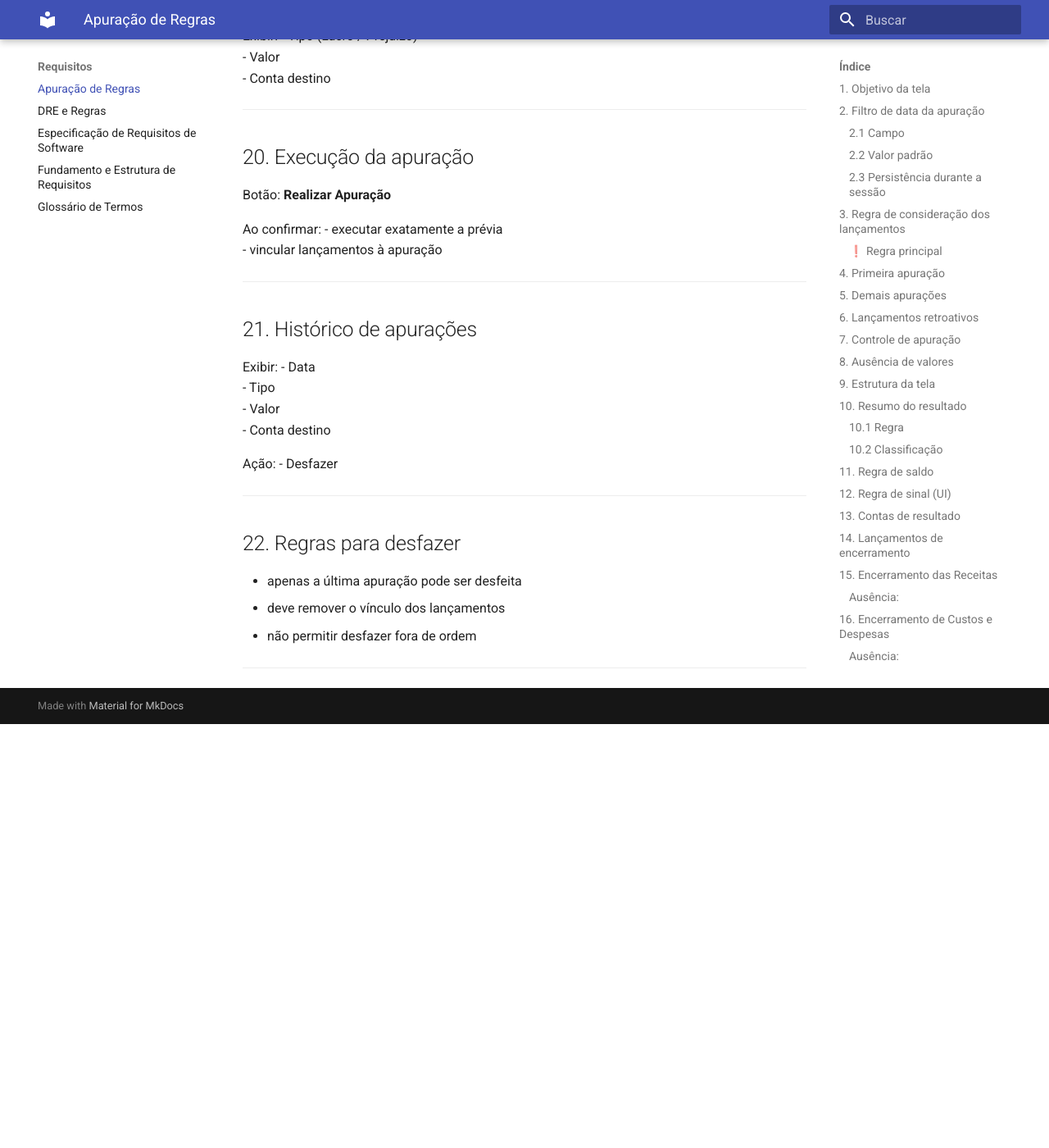
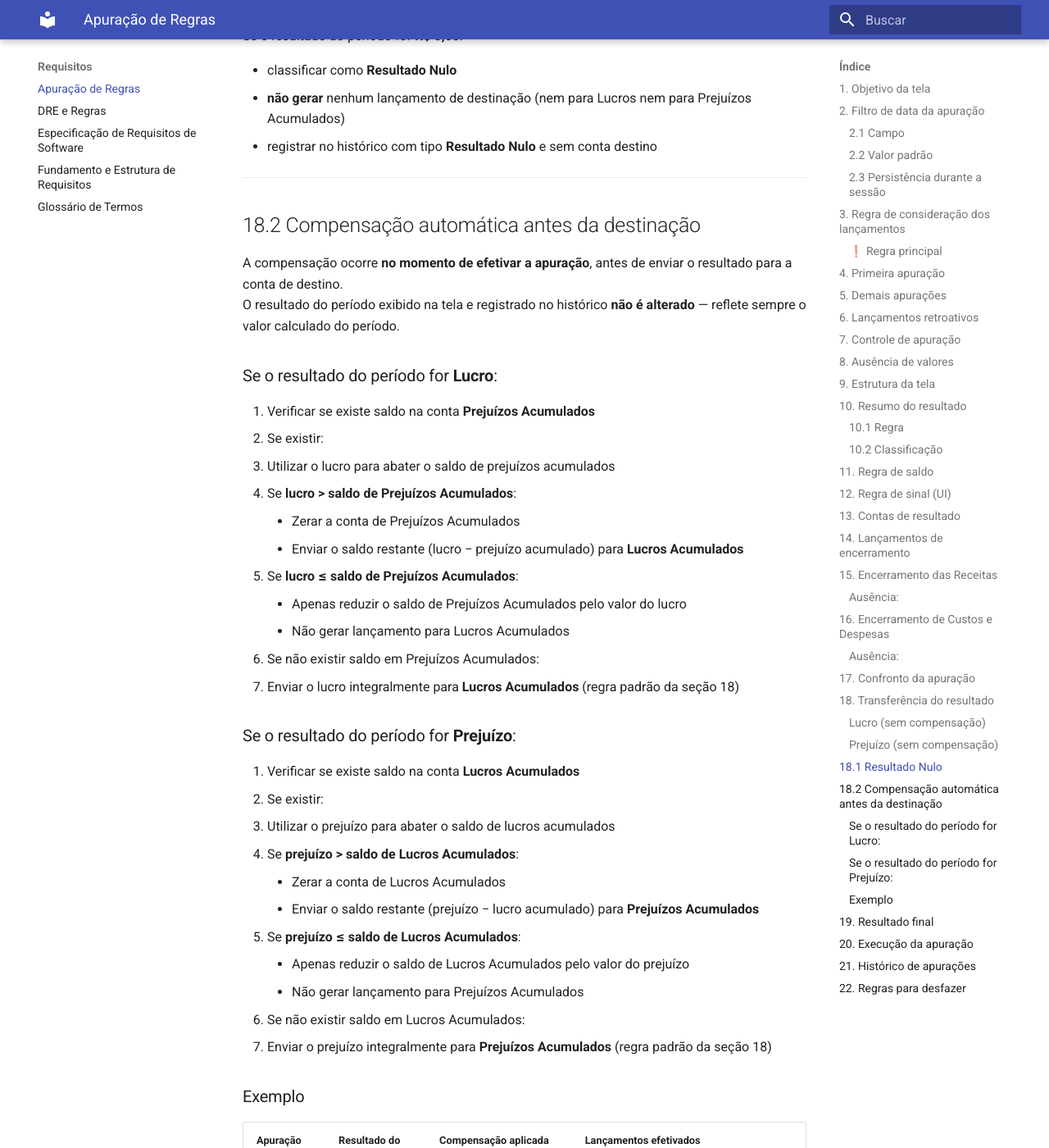
Before and after one commit to NES-Contabilidade-Integrada/doc-coins2026.1, an MkDocs documentation site: the page built from docs/requisitos/apuracao-regras.md, in a window 1280 px wide and 1400 px high, scrolled down 5426 px. Shown: the whole window at 82% size. Built offline with MkDocs 1.6.1 and Material for MkDocs 9.7.7, drawn with Linux system fonts in a browser that asks for light colours; before the commit the page ends 6309 px from its top, so only the background shows below that; some of the changed text lies outside the part shown.

Commit message:
docs: adicionar regras de Resultado Nulo e compensação automática na apuração
Inclui duas novas regras ausentes nos requisitos e nas regras da apuração:
1. Resultado Nulo (R$0,00): nenhum lançamento de destinação é gerado
2. Compensação automática entre Lucros/Prejuízos Acumulados antes da destinação final

Também corrige CAs que especificavam texto literal de mensagens de erro/sucesso
e um CA com detalhe técnico de implementação (processamento em memória),
alinhando ao padrão atualizado da skill de especificação de requisitos.

Co-Authored-By: Claude Sonnet 4.6 <noreply@anthropic.com>

```diff
--- a/docs/requisitos/apuracao-regras.md
+++ b/docs/requisitos/apuracao-regras.md
@@ -215,13 +215,65 @@ Indicador:
 
 ## 18. Transferência do resultado
 
-### Lucro
+### Lucro (sem compensação)
 - Débito → Apuração
 - Crédito → Lucros Acumulados
 
-### Prejuízo
+### Prejuízo (sem compensação)
 - Crédito → Apuração
 - Débito → Prejuízos Acumulados
+
+---
+
+## 18.1 Resultado Nulo
+
+Se o resultado do período for **R$ 0,00**:
+
+- classificar como **Resultado Nulo**
+- **não gerar** nenhum lançamento de destinação (nem para Lucros nem para Prejuízos Acumulados)
+- registrar no histórico com tipo **Resultado Nulo** e sem conta destino
+
+---
+
+## 18.2 Compensação automática antes da destinação
+
+A compensação ocorre **no momento de efetivar a apuração**, antes de enviar o resultado para a conta de destino.
+O resultado do período exibido na tela e registrado no histórico **não é alterado** — reflete sempre o valor calculado do período.
+
+### Se o resultado do período for **Lucro**:
+
+1. Verificar se existe saldo na conta **Prejuízos Acumulados**
+2. Se existir:
+   - Utilizar o lucro para abater o saldo de prejuízos acumulados
+   - Se **lucro > saldo de Prejuízos Acumulados**:
+     - Zerar a conta de Prejuízos Acumulados
+     - Enviar o saldo restante (lucro − prejuízo acumulado) para **Lucros Acumulados**
+   - Se **lucro ≤ saldo de Prejuízos Acumulados**:
+     - Apenas reduzir o saldo de Prejuízos Acumulados pelo valor do lucro
+     - Não gerar lançamento para Lucros Acumulados
+3. Se não existir saldo em Prejuízos Acumulados:
+   - Enviar o lucro integralmente para **Lucros Acumulados** (regra padrão da seção 18)
+
+### Se o resultado do período for **Prejuízo**:
+
+1. Verificar se existe saldo na conta **Lucros Acumulados**
+2. Se existir:
+   - Utilizar o prejuízo para abater o saldo de lucros acumulados
+   - Se **prejuízo > saldo de Lucros Acumulados**:
+     - Zerar a conta de Lucros Acumulados
+     - Enviar o saldo restante (prejuízo − lucro acumulado) para **Prejuízos Acumulados**
+   - Se **prejuízo ≤ saldo de Lucros Acumulados**:
+     - Apenas reduzir o saldo de Lucros Acumulados pelo valor do prejuízo
+     - Não gerar lançamento para Prejuízos Acumulados
+3. Se não existir saldo em Lucros Acumulados:
+   - Enviar o prejuízo integralmente para **Prejuízos Acumulados** (regra padrão da seção 18)
+
+### Exemplo
+
+| Apuração | Resultado do Período | Compensação aplicada | Lançamentos efetivados |
+|----------|---------------------|---------------------|------------------------|
+| 1ª | R$ 1.000 Prejuízo | Nenhuma (Lucros Acumulados = 0) | Débito R$ 1.000 → Prejuízos Acumulados |
+| 2ª | R$ 5.000 Lucro | Abate R$ 1.000 de Prejuízos Acumulados | Crédito R$ 1.000 → zera Prejuízos Acumulados; Crédito R$ 4.000 → Lucros Acumulados |
 
 ---
 
```
Also changed, not shown: docs/requisitos/especificacao-de-requisitos-de-software.md (+13 -10 lines).
